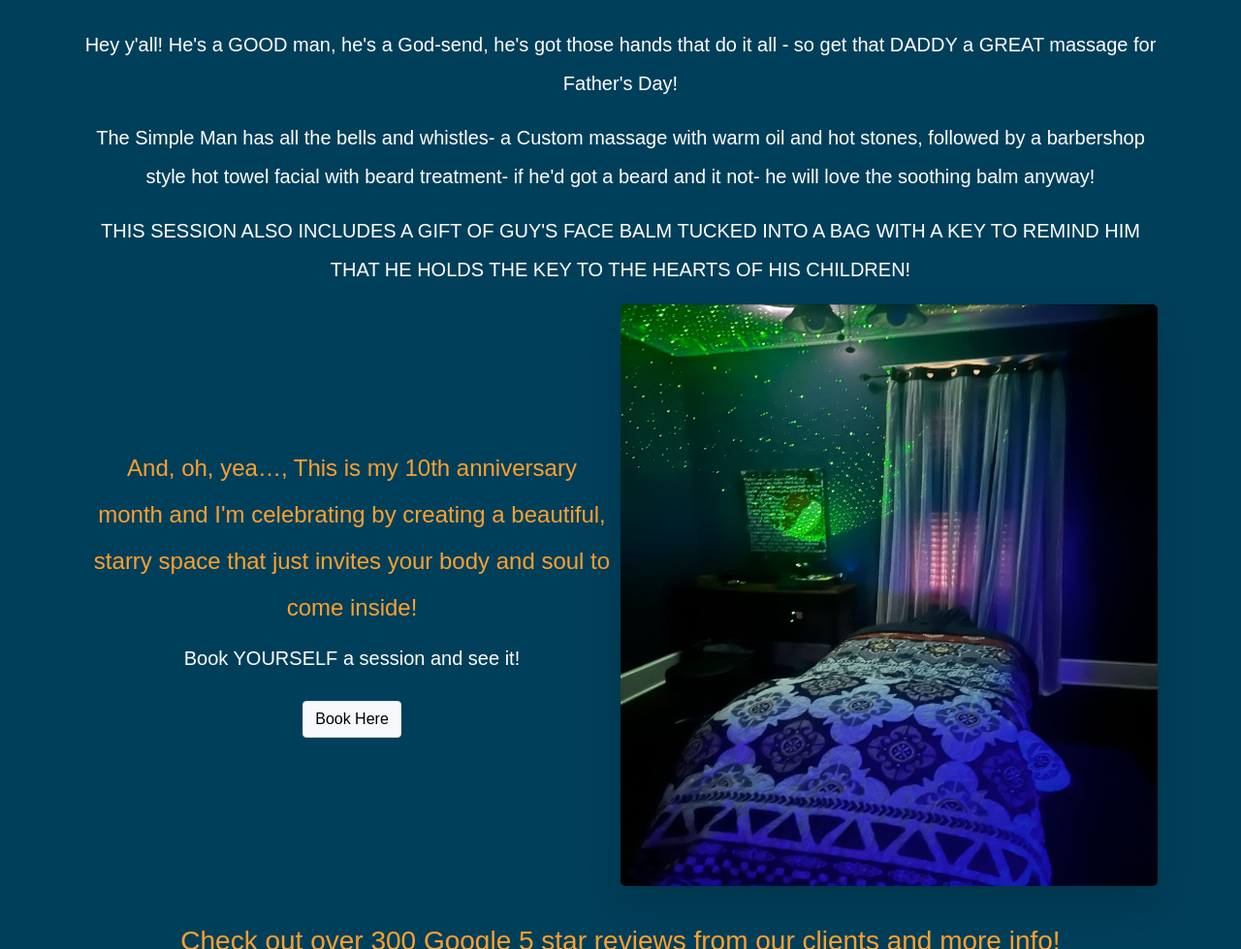
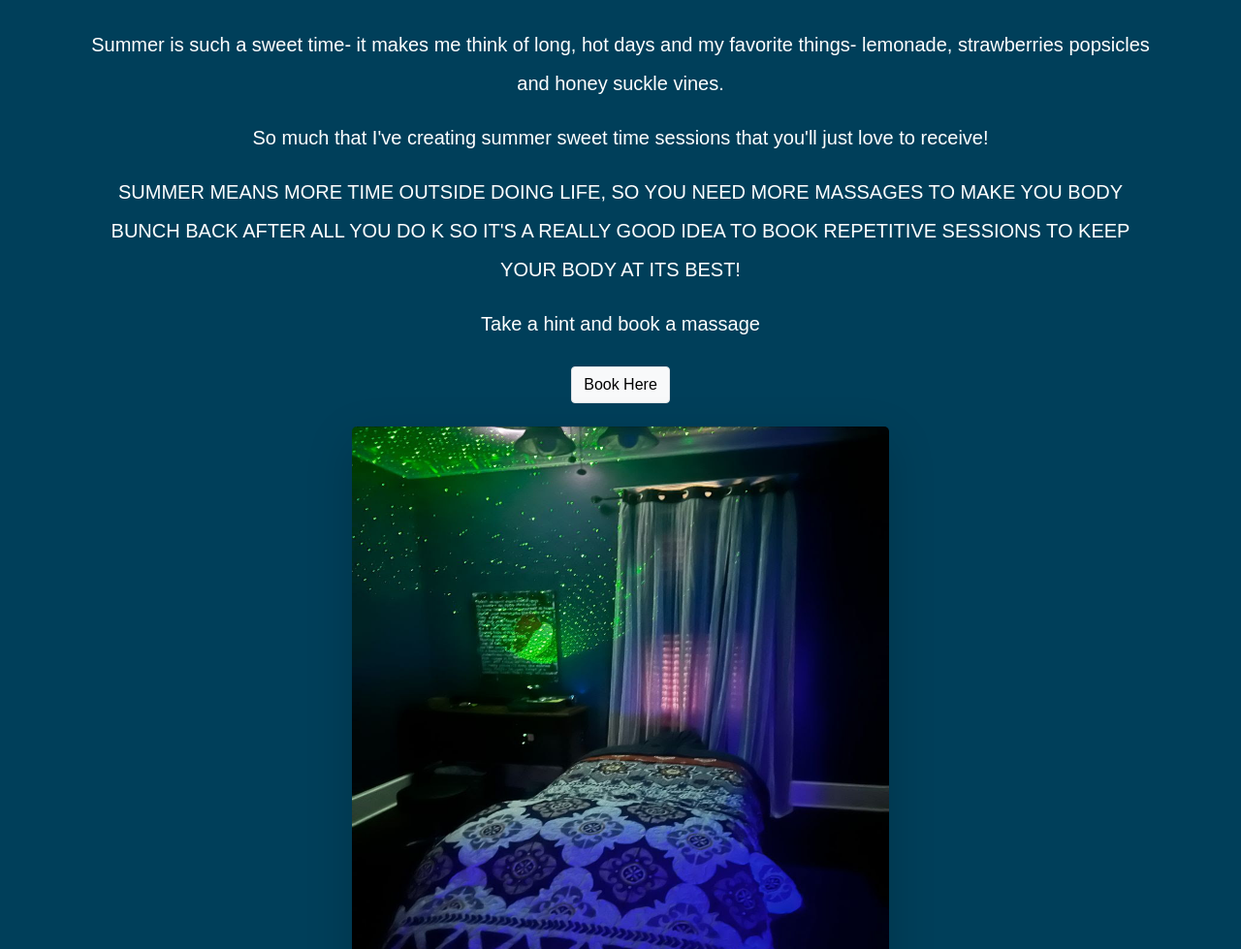
Before and after one commit to Cmmh1101/rbasm, a plain HTML site: page index.html in a window 1280 px wide. Shown: the part 980-1959 px from the top of the page at 97% size. Drawn offline with nearby package versions, Linux system fonts and the light colour scheme; a web font is replaced by a local one.

Commit message:
change intro message

```diff
--- a/index.html
+++ b/index.html
@@ -215,13 +215,16 @@
           <div class="p-3 my-4 rounded mx-auto fs-5 text-center">
             <h2 class="mb-5 text-center">Rockwall Body and Soul Massage</h2>
             <p>
-              Hey y'all!
+              Summer is such a sweet time- it makes me think of long, hot days and my favorite things- lemonade, strawberries popsicles and honey suckle vines.</p>
 
-              He's a GOOD man, he's a God-send, he's got those hands that do it all - so get that DADDY a GREAT massage for Father's Day!</p>
+<p>So much that I've creating summer sweet time sessions that you'll just love to receive! </p>
 
-<p>The Simple Man has all the bells and whistles- a Custom massage with warm oil and hot stones, followed by a barbershop style hot towel facial with beard treatment- if he'd got a beard and it not- he will love  the soothing balm anyway!</p>
+<p class="text-uppercase font-weight-bolder">Summer means more time outside doing life, so you need more massages to make you body bunch back after all you do K so it's a really good idea to book repetitive sessions to keep your body at its best!</p>
 
-<p class="text-uppercase font-weight-bolder">This session also includes a gift of guy's face balm tucked into a bag with a key to remind him that he holds the key to the hearts of his children!</p>
+<p>Take a hint and book a massage</p>
+<a class="btn btn-light border m-2 mb-4" href="services.html"
+  >Book Here</a
+>
 <!--
 <p>We also have Custom Massages and the lovely Lavish for Ladies lavender infused massage and facial session, and the very meditative Hamsa Hand session which includes a special gift to keep the vibe going at home.</p> -->
 
@@ -236,9 +239,11 @@ So spoil her a little by getting her a gift certificate or even booking one of t
 
 <p>Book YOURSELF a session and see it!</p> -->
 
-<div class="new-setup d-flex justify-content-center align-items-center flex-wrap"><div class="text-center"><h4>And, oh, yea…, This is my 10th anniversary month and I'm celebrating by creating a beautiful, starry space that just invites your body and soul to come inside!</h4><p class="text-center">Book YOURSELF a session and see it!</p><a class="btn btn-light border m-2" href="services.html"
-  >Book Here</a
-></div> <img class="img-fluid shadow-lg" src="/images/new-setup/view.jpg" alt="new relaxing massage space" /></div>
+<div class="new-setup d-flex justify-content-center align-items-center flex-wrap">
+  <!-- <div class="text-center"><h4>And, oh, yea…, This is my 10th anniversary month and I'm celebrating by creating a beautiful, starry space that just invites your body and soul to come inside!</h4>
+    <p class="text-center">Book YOURSELF a session and see it!</p>
+</div>  -->
+<img class="img-fluid shadow-lg" src="/images/new-setup/view.jpg" alt="new relaxing massage space" /></div>
               <!-- Come visit us get a massage customized for what you need each time
               from sports massage, to relaxation massage sessions, to Ashiatsu
               and Thai. We listen to you and you will feel the difference! -->
```
